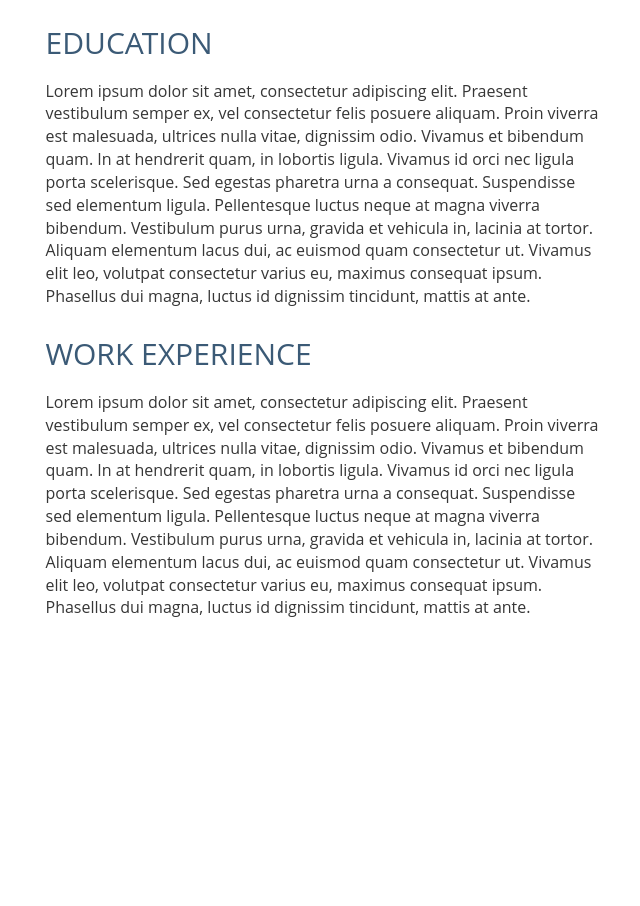
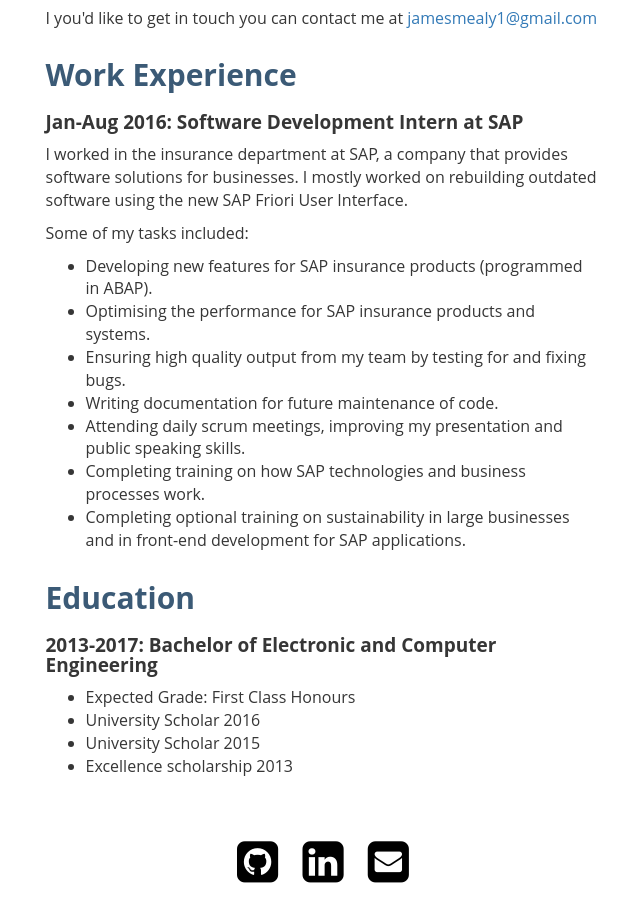
Before and after one commit to jmealy/jamesmealy.github.io, a plain HTML site: page index.html in a window 1280 px wide. Shown: the part 430-1336 px from the top of the page, without its empty margins (317-957 px from the left). Before the commit the page ends 1059 px from the top, so only its background shows below. Drawn offline with nearby package versions, Linux system fonts and the light colour scheme.

Commit message:
Write content for about page
Write the content for "Education" and "Work Experience" on the about
page. Also create a footer with links to github, linkedin and email.

```diff
--- a/css/style.css
+++ b/css/style.css
@@ -20,12 +20,16 @@
 
 h2 {
   /*font-weight: bold;*/
-  text-transform: uppercase;
+  /*text-transform: uppercase;*/
   line-height: 1.4cm;
+  font-weight: bold;
+  color: #3b5a76;
 }
 
-strong, h2 {
-  color: #3b5a76;
+h3 {
+  font-size: 19px;
+  font-weight: bold;
+  margin-top: 0;
 }
 
  .navbar {
@@ -63,6 +67,20 @@
   }
 }
 
+footer {
+  /*background: #3b5a76;*/
+  /*color: #fff;*/
+  text-align: center;
+  padding-top: 50px;
+  padding-bottom: 20px;
+}
+
+footer i{
+  padding-left: 10px;
+  padding-right: 10px;
+  color: black;
+}
+
 /*.navbar-brand {
   margin: 0;
   padding: 20px 0 0 120px;
@@ -75,11 +93,3 @@
 .navbar-default{
   height: 100px;
 }*/
-
-/*footer {
-  background: #3b5a76;
-  color: #fff;
-  text-align: center;
-  padding-top: 20px;
-  padding-bottom: 20px;
-}*/
--- a/index.html
+++ b/index.html
@@ -52,52 +52,42 @@
 						<p> I love computers, programming, and all things Tech. I'm most comfortable when programming in Java or Python, but I
 							enjoy learning new languages too. Check out some of my <a href="projects.html">projects</a> to get an idea of how
 							I work.</p>
+						<p>I you'd like to get in touch you can contact me at <a href = "mailto:jamesmealy1@gmail.com">jamesmealy1@gmail.com</a></p>
+						<h2>Work Experience</h2>
+						<h3>Jan-Aug 2016: Software Development Intern at SAP</h3>
+						<p>I worked in the insurance department at SAP, a company that provides software solutions for businesses. I mostly worked
+							on rebuilding outdated software using the new SAP Friori User Interface. </p>
+						<p>Some of my tasks included:</p>
+						<ul>
+							<li>Developing new features for SAP insurance products (programmed in ABAP).</li>
+							<li>Optimising the performance for SAP insurance products and systems.</li>
+							<li>Ensuring high quality output from my team by testing for and fixing bugs.</li>
+							<li>Writing documentation for future maintenance of code.</li>
+							<li>Attending daily scrum meetings, improving my presentation and public speaking skills.</li>
+							<li>Completing training on how SAP technologies and business processes work.</li>
+							<li>Completing optional training on sustainability in large businesses and in front-end development for SAP applications.
+							</li>
+						</ul>
 						<h2>Education</h2>
-						<p>Lorem ipsum dolor sit amet, consectetur adipiscing elit. Praesent vestibulum semper ex, vel consectetur felis posuere
-							aliquam. Proin viverra est malesuada, ultrices nulla vitae, dignissim odio. Vivamus et bibendum quam. In at hendrerit
-							quam, in lobortis ligula. Vivamus id orci nec ligula porta scelerisque. Sed egestas pharetra urna a consequat. Suspendisse
-							sed elementum ligula. Pellentesque luctus neque at magna viverra bibendum. Vestibulum purus urna, gravida et vehicula
-							in, lacinia at tortor. Aliquam elementum lacus dui, ac euismod quam consectetur ut. Vivamus elit leo, volutpat consectetur
-							varius eu, maximus consequat ipsum. Phasellus dui magna, luctus id dignissim tincidunt, mattis at ante.</p>
-						<h2>Work Experience</h2>
-						<p>Lorem ipsum dolor sit amet, consectetur adipiscing elit. Praesent vestibulum semper ex, vel consectetur felis posuere
-							aliquam. Proin viverra est malesuada, ultrices nulla vitae, dignissim odio. Vivamus et bibendum quam. In at hendrerit
-							quam, in lobortis ligula. Vivamus id orci nec ligula porta scelerisque. Sed egestas pharetra urna a consequat. Suspendisse
-							sed elementum ligula. Pellentesque luctus neque at magna viverra bibendum. Vestibulum purus urna, gravida et vehicula
-							in, lacinia at tortor. Aliquam elementum lacus dui, ac euismod quam consectetur ut. Vivamus elit leo, volutpat consectetur
-							varius eu, maximus consequat ipsum. Phasellus dui magna, luctus id dignissim tincidunt, mattis at ante.</p>
-
+						<h3>2013-2017: Bachelor of Electronic and Computer Engineering</h3>
+						<ul>
+							<li>Expected Grade: First Class Honours</li>
+							<li>University Scholar 2016</li>
+							<li>University Scholar 2015</li>
+							<li>Excellence scholarship 2013</li>
+						</ul>
 				</div>
 			</div>
 		</div>
 
+		<footer>
+			<a href="https://github.com/jmealy"><i class="fa fa-github-square fa-3x" aria-hidden="true"></i></a>
+			<a href="https://www.linkedin.com/in/jamesmealy/"><i class="fa fa-linkedin-square fa-3x" aria-hidden="true"></i></a>
+			<a href="mailto:jamesmealy1@gmail.com"><i class="fa fa-envelope-square fa-3x" aria-hidden="true"></i></a>
 
-		<!--<div class="page-content">
-			<div class="row">
-				<div class="col-md-7 col-md-offset-1">
-					<h2>About Me</h2>
-					<p>Nulla in eros sed urna tincidunt bibendum. Phasellus vel lacus nec arcu viverra congue sed et tellus. Curabitur vitae
-						nunc rutrum metus sagittis pharetra ac ac quam. Nullam pretium sapien ut eros vehicula tempor. Cum sociis natoque penatibus
-						et magnis dis parturient montes, nascetur ridiculus mus.</p>
-				</div>
+		</footer>
 
-				<div class="col-md-3 ">
-					<h2>Contact Me</h2>
-					<ul class="contact-list">
-						<li><img src="img/phone.png"> 0897654321</li>
-						<li><img src="img/email.png"> johndoe@gmail.com</li>
-						<li><img src="img/facebook.png"> Facebook <span>facebook.com/johndoe</span></li>
-						<li><img src="img/twitter.png"> Twitter yah</li>
-					</ul>
-				</div>
-			</div>
-	</section>
 
-	<footer>
-		<div class="container">
-			<p>Copyright &copy; 2015, All Rights Reserved</p>
-		</div>
-	</footer>-->
 
 		<!-- Bootstrap core JavaScript
     ================================================== -->
```
Also changed, not shown: 1 other file.
